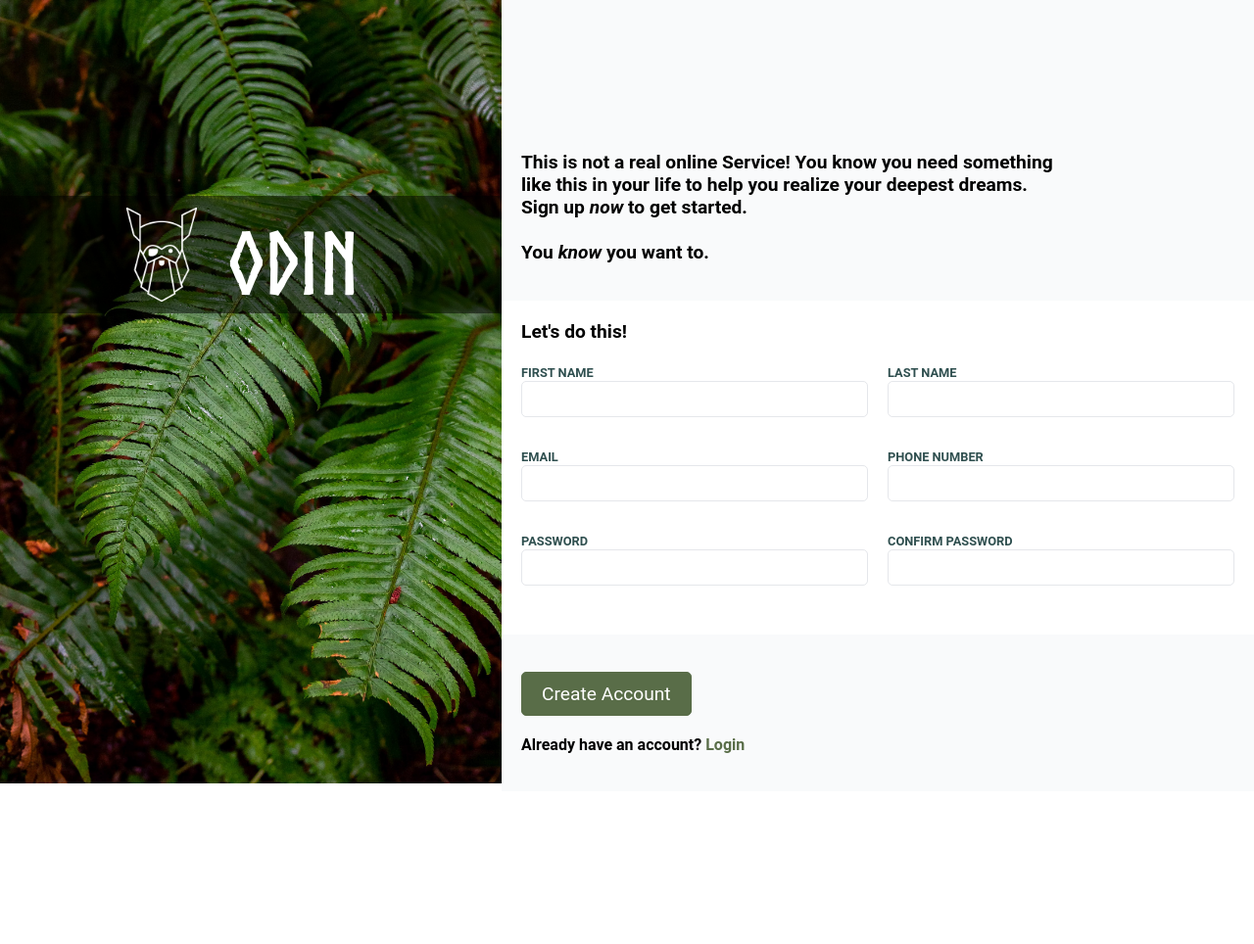
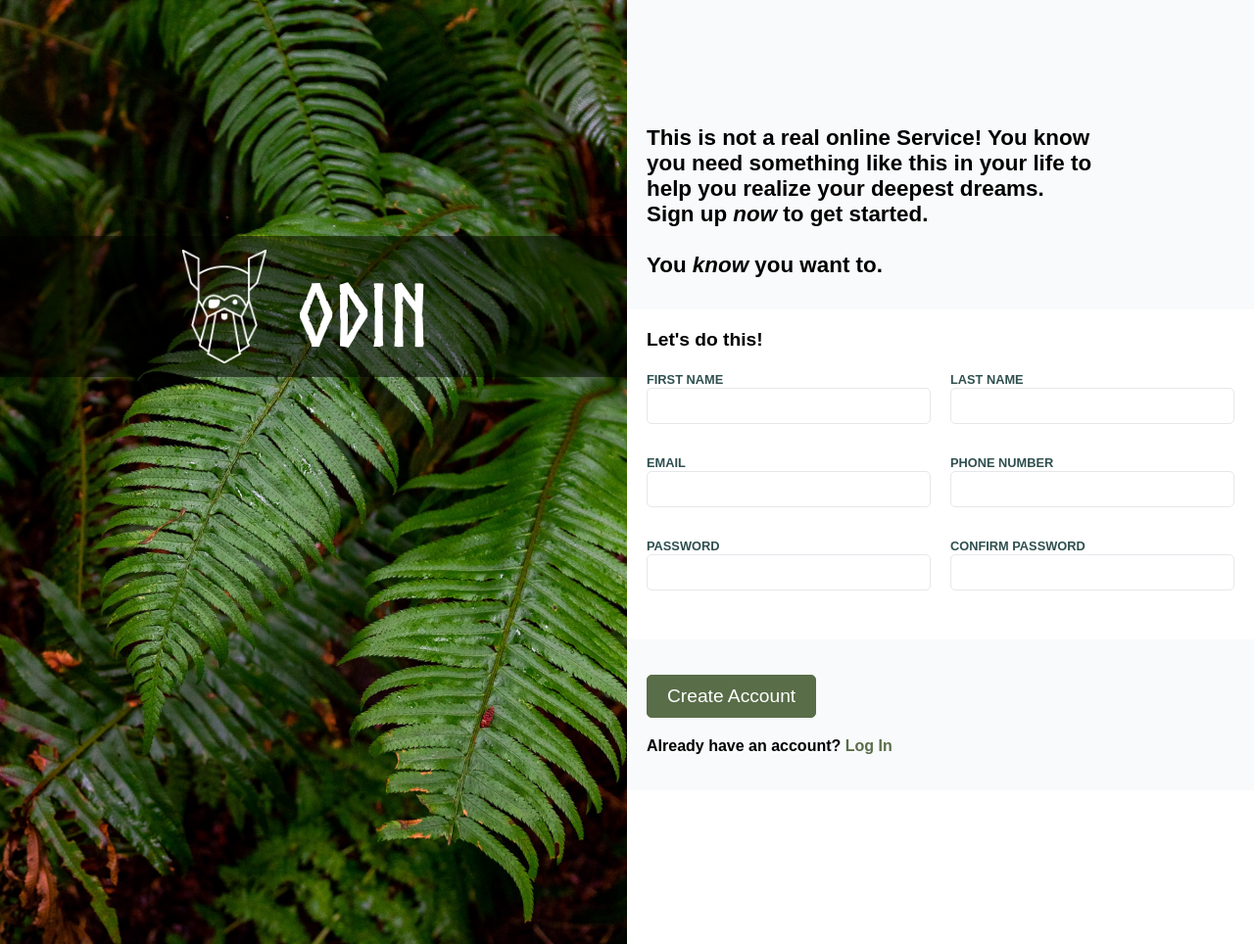
Before and after one commit to awishne/signup-form, a plain HTML site: page index.html in a window 1280 px wide. Shown: the whole page at 98% size. Before the commit the page ends 808 px from the top, so only its background shows below. Drawn offline with Linux system fonts and the light colour scheme.

Commit message:
CSS Cleanup

```diff
--- a/index.html
+++ b/index.html
@@ -64,7 +64,7 @@
                 <br>
                 <br>
                 <button>Create Account</button>
-                <p>Already have an account? <a href="#">Login</a></p>
+                <p>Already have an account? <a href="#">Log In</a></p>
                 <br>
                 <br>
             </div>
--- a/style.css
+++ b/style.css
@@ -9,13 +9,13 @@
     margin: 0;
     padding: 0;
     box-sizing: border-box;
-    font-family: 'Roboto', sans-serif;
-    font-weight: 600;
+    font-family: sans-serif;
+    font-weight: bold;
 }
 
 main {
     display: grid;
-    grid-template-columns: calc(100% - 60%) auto;
+    grid-template-columns: 1fr 1fr;
     height: 100vh;
     width: 100%;
 }
@@ -63,7 +63,7 @@ div.footer {
 
 .wrapper {
     display: grid;
-    grid-template-rows: 1fr 2fr 1fr;
+    grid-template-rows: 1fr auto 1fr;
     height: 100vh;
     gap: 20px;
 
@@ -74,7 +74,7 @@ div.hero {
     display: flex;
     justify-content: center;
     flex-direction: column;
-    font-size: larger
+    font-size: 1.4em
 }
 
 div.hero-content {
```
